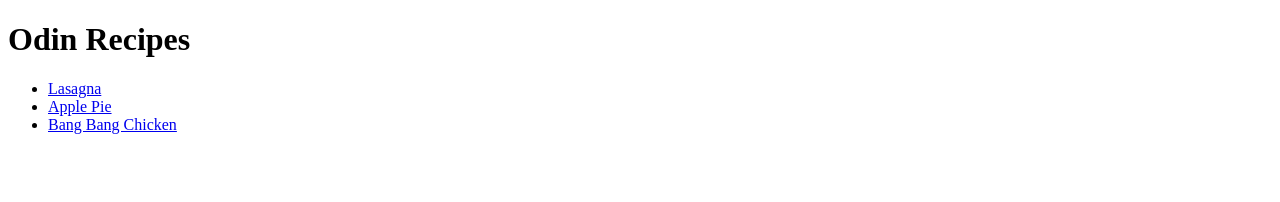
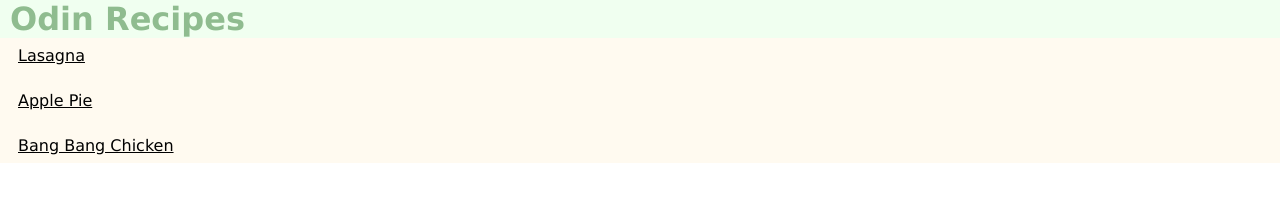
Before and after one commit to chipse/odin-recipes, a plain HTML site: page index.html in a window 1280 px wide. Drawn offline with Linux system fonts and the light colour scheme.

Commit message:
Add style.css with selectors and properties for index.html elements

```diff
--- a/index.html
+++ b/index.html
@@ -4,6 +4,7 @@
     <meta charset="UTF-8">
     <meta name="viewport" content="width=device-width, initial-scale=1.0">
     <title>Odin Recipes Index</title>
+    <link rel="stylesheet" href="style.css">
 </head>
 <body>
     <h1>Odin Recipes</h1>
--- /dev/null
+++ b/style.css
@@ -0,0 +1,29 @@
+* {
+    margin: 0;
+    padding: 0;
+    font-family: Verdana, Arial, "Times New Roman";
+}
+
+h1 {
+    background-color: honeydew;
+    color: darkseagreen;
+    padding-left: 10px;
+}
+
+ul {
+    background-color: floralwhite;
+    list-style: none;
+}
+
+ul > li:first-of-type {
+    margin-top: 0;
+}
+
+li {
+    padding: 8px;
+    margin: 10px;
+}
+
+a {
+    color: black;
+}
```
